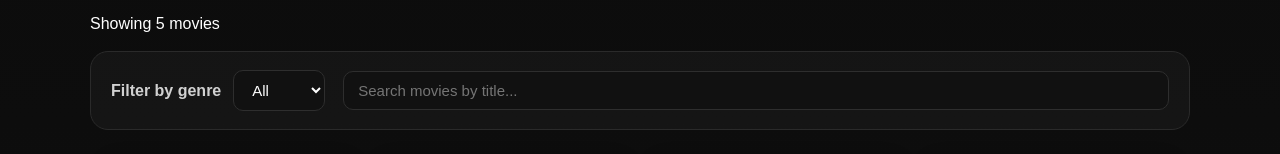
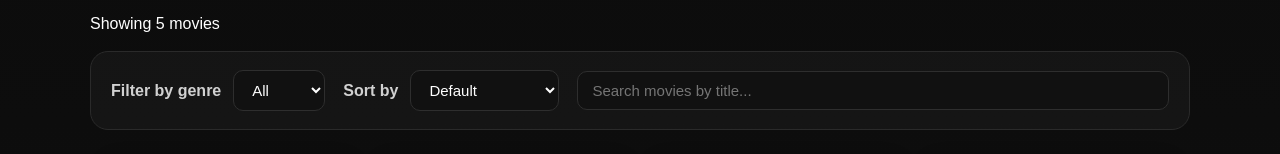
Before and after one commit to mtilovski55/cinevault, a React (Vite) app: page /movies in a window 1280 px wide. Shown: the part 210-364 px from the top of the page. Built offline with nearby package versions, Linux system fonts and the light colour scheme; data requests are answered from the project's data file.

Commit message:
add sorting controls to movie catalog

```diff
--- a/src/index.css
+++ b/src/index.css
@@ -941,3 +941,31 @@ select {
   font-weight: 700;
   color: white;
 }
+
+.sort-bar {
+  display: flex;
+  align-items: center;
+  gap: 12px;
+  flex-shrink: 0;
+}
+
+.sort-bar label {
+  font-weight: 600;
+  color: #d1d1d1;
+  white-space: nowrap;
+}
+
+.sort-bar select {
+  background-color: #111;
+  color: white;
+  border: 1px solid #2e2e2e;
+  border-radius: 10px;
+  padding: 10px 14px;
+  font-size: 15px;
+}
+
+.sort-bar select:focus {
+  outline: none;
+  border-color: #e50914;
+  box-shadow: 0 0 0 2px rgba(229, 9, 20, 0.08);
+}
--- a/src/pages/Movies.jsx
+++ b/src/pages/Movies.jsx
@@ -6,6 +6,7 @@ function Movies() {
     const [movies, setMovies] = useState([]);
     const [selectedGenre, setSelectedGenre] = useState("All");
     const [searchTerm, setSearchTerm] = useState("");
+    const [sortBy, setSortBy] = useState("default");
 
     useEffect(() => {
         getAllMovies()
@@ -22,7 +23,8 @@ function Movies() {
         )
     ];
 
-    const filteredMovies = movies.filter((movie) => {
+    const filteredMovies = movies
+        .filter((movie) => {
             const matchesGenre =
                 selectedGenre === "All" ||
                 movie.genre
@@ -35,6 +37,33 @@ function Movies() {
                 .includes(searchTerm.toLowerCase());
 
             return matchesGenre && matchesSearch;
+        })
+        .sort((a, b) => {
+            if (sortBy === "title-asc") {
+                return a.title.localeCompare(b.title);
+            }
+
+            if (sortBy === "title-desc") {
+                return b.title.localeCompare(a.title);
+            }
+
+            if (sortBy === "year-newest") {
+                return b.year - a.year;
+            }
+
+            if (sortBy === "year-oldest") {
+                return a.year - b.year;
+            }
+
+            if (sortBy === "rating-high") {
+                return b.rating - a.rating;
+            }
+
+            if (sortBy === "rating-low") {
+                return a.rating - b.rating;
+            }
+
+            return 0;
         });
 
     return (
@@ -58,6 +87,23 @@ function Movies() {
                                 {genre}
                             </option>
                         ))}
+                    </select>
+                </div>
+
+                <div className="sort-bar">
+                    <label htmlFor="sort">Sort by</label>
+                    <select
+                        id="sort"
+                        value={sortBy}
+                        onChange={(e) => setSortBy(e.target.value)}
+                    >
+                        <option value="default">Default</option>
+                        <option value="title-asc">Title A-Z</option>
+                        <option value="title-desc">Title Z-A</option>
+                        <option value="year-newest">Newest Year</option>
+                        <option value="year-oldest">Oldest Year</option>
+                        <option value="rating-high">Highest Rating</option>
+                        <option value="rating-low">Lowest Rating</option>
                     </select>
                 </div>
 
```
Lines whose indentation alone changed are shown as unchanged.
